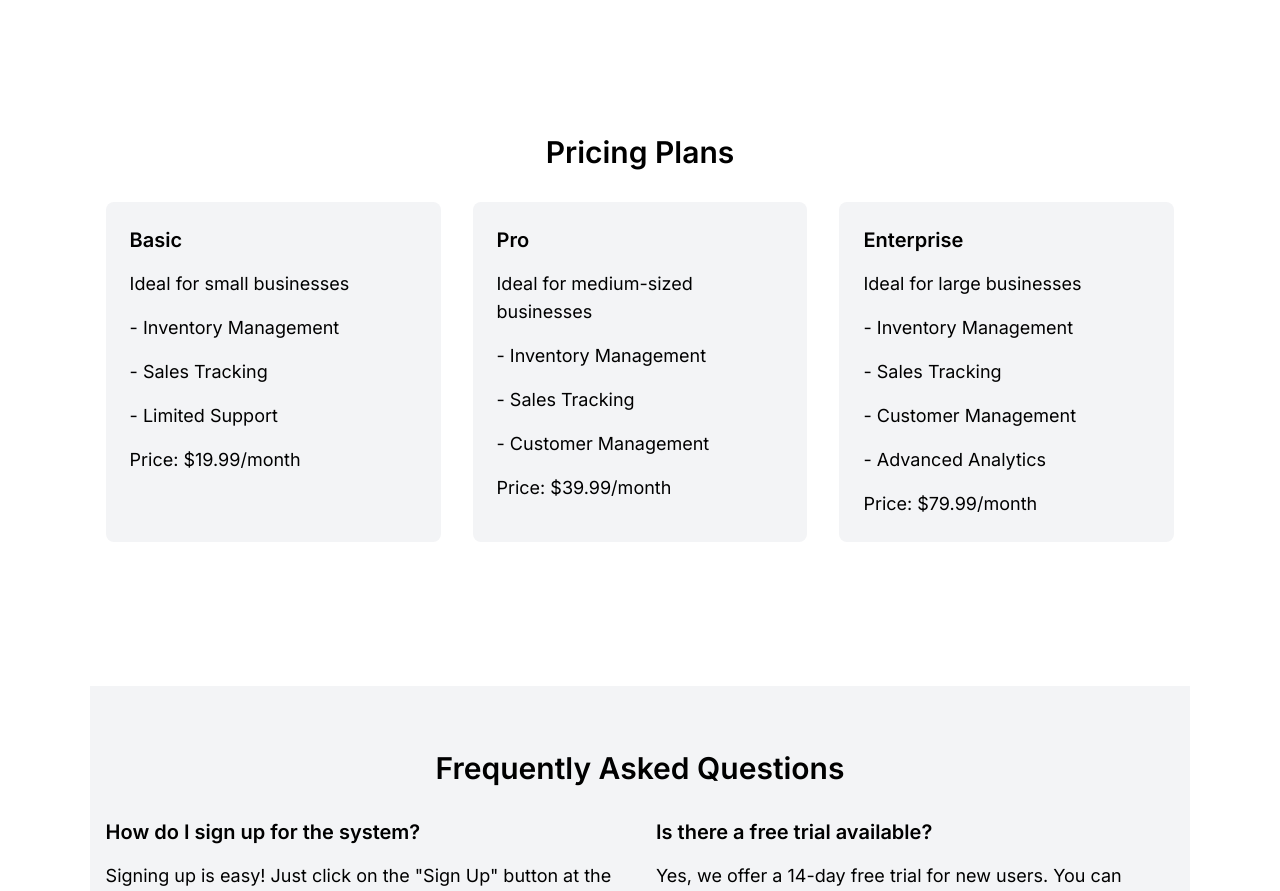
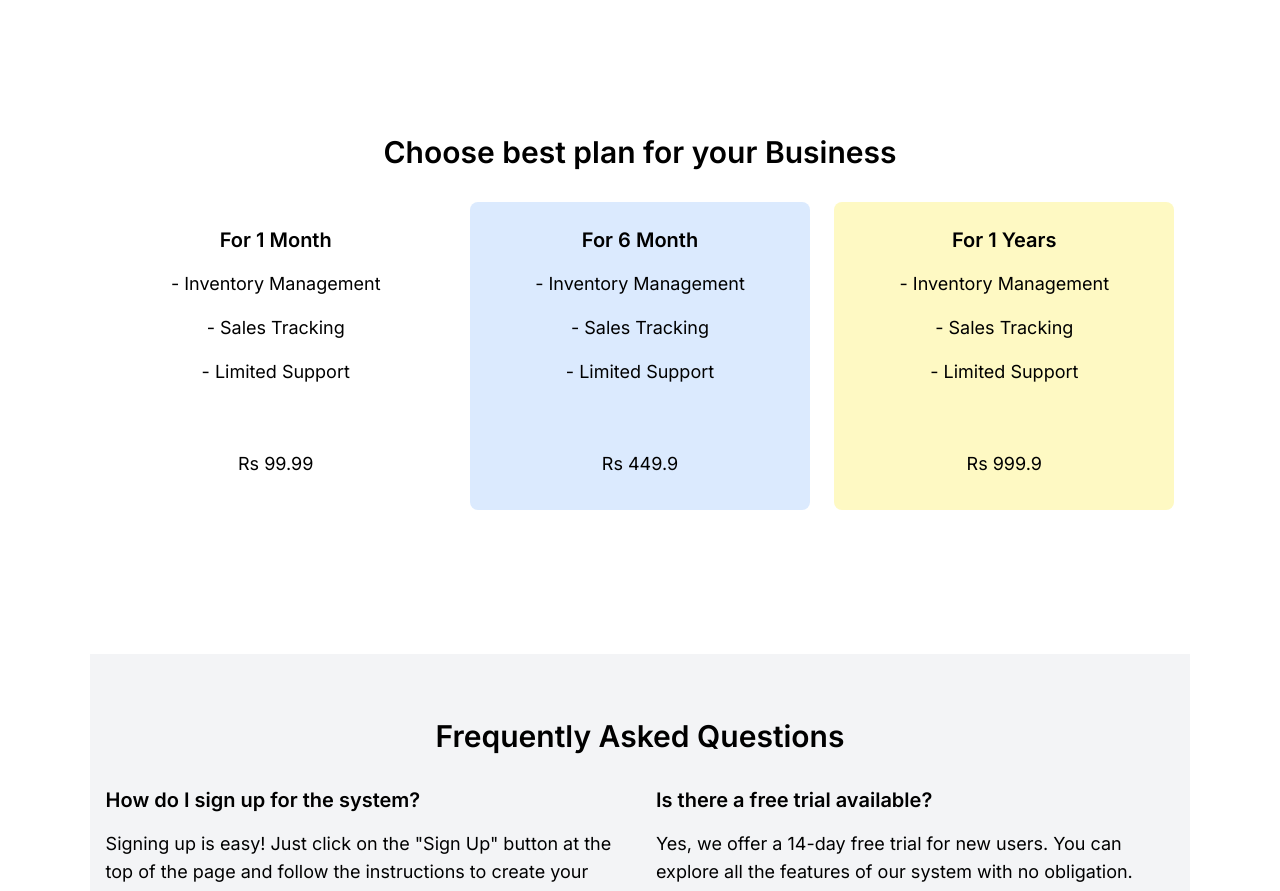
Before and after one commit to subashprj55/dokan, a Next.js app: page / in a window 1280 px wide. Shown: the part 2760-3651 px from the top of the page. Built offline with nearby package versions, Linux system fonts and the light colour scheme.

Commit message:
adding PriceDetails component

```diff
--- /dev/null
+++ b/src/app/components/price.tsx
@@ -0,0 +1,30 @@
+import React from 'react'
+
+const PriceDetails = ({ time, color, price, bgColor }: any) => {
+  return (
+    <>
+      <div
+        className={`bg-${bgColor}-100 rounded-lg p-6 md:hover:scale-105 duration-300 cursor-pointer relative group`}
+      >
+        <h3 className="text-xl font-semibold mb-4">For {time}</h3>
+        <p className="text-lg mb-4">- Inventory Management</p>
+        <p className="text-lg mb-4">- Sales Tracking</p>
+        <p className="text-lg mb-4">- Limited Support</p>
+        <button
+          className={`text-lg py-2 px-3 mt-10 bg-${color}-300 rounded-lg md:group-hover:hidden duration-300`}
+        >
+          {' '}
+          Rs {price}
+        </button>
+        <button
+          className={`text-lg text-center py-2 px-3 mt-10 rounded-lg group-hover:bg-${color}-400 hidden  md:group-hover:inline`}
+        >
+          {' '}
+          Buy Now
+        </button>
+      </div>
+    </>
+  )
+}
+
+export default PriceDetails
--- a/src/app/page.tsx
+++ b/src/app/page.tsx
@@ -1,10 +1,10 @@
 'use client'
 import Image from 'next/image'
 import Link from 'next/link'
-import { useEffect, useState } from 'react'
 import Container from './components/container'
 import Footer from './components/footer'
 import Nav from './components/nav'
+import PriceDetails from './components/price'
 
 export default function Home() {
   return (
@@ -265,34 +265,27 @@ const PricingPlansSection = () => {
     <section className="bg-white py-16 md:mt-20">
       <div className="container mx-auto px-4">
         <h2 className="text-3xl font-semibold text-center mb-8">
-          Pricing Plans
+          Choose best plan for your Business
         </h2>
-        <div className="grid grid-cols-1 md:grid-cols-3 gap-8">
-          <div className="bg-gray-100 rounded-lg p-6">
-            <h3 className="text-xl font-semibold mb-4">Basic</h3>
-            <p className="text-lg mb-4">Ideal for small businesses</p>
-            <p className="text-lg mb-4">- Inventory Management</p>
-            <p className="text-lg mb-4">- Sales Tracking</p>
-            <p className="text-lg mb-4">- Limited Support</p>
-            <p className="text-lg">Price: $19.99/month</p>
-          </div>
-          <div className="bg-gray-100 rounded-lg p-6">
-            <h3 className="text-xl font-semibold mb-4">Pro</h3>
-            <p className="text-lg mb-4">Ideal for medium-sized businesses</p>
-            <p className="text-lg mb-4">- Inventory Management</p>
-            <p className="text-lg mb-4">- Sales Tracking</p>
-            <p className="text-lg mb-4">- Customer Management</p>
-            <p className="text-lg">Price: $39.99/month</p>
-          </div>
-          <div className="bg-gray-100 rounded-lg p-6">
-            <h3 className="text-xl font-semibold mb-4">Enterprise</h3>
-            <p className="text-lg mb-4">Ideal for large businesses</p>
-            <p className="text-lg mb-4">- Inventory Management</p>
-            <p className="text-lg mb-4">- Sales Tracking</p>
-            <p className="text-lg mb-4">- Customer Management</p>
-            <p className="text-lg mb-4">- Advanced Analytics</p>
-            <p className="text-lg">Price: $79.99/month</p>
-          </div>
+        <div className="grid grid-cols-1 md:grid-cols-3 gap-6 text-center ">
+          <PriceDetails
+            time={'1 Month'}
+            color={'blue'}
+            price={'99.99'}
+            bgColor={'red'}
+          />
+          <PriceDetails
+            time={'6 Month'}
+            color={'yellow'}
+            price={'449.9'}
+            bgColor={'blue'}
+          />
+          <PriceDetails
+            time={'1 Years'}
+            color={'red'}
+            price={'999.9'}
+            bgColor={'yellow'}
+          />
         </div>
       </div>
     </section>
```
